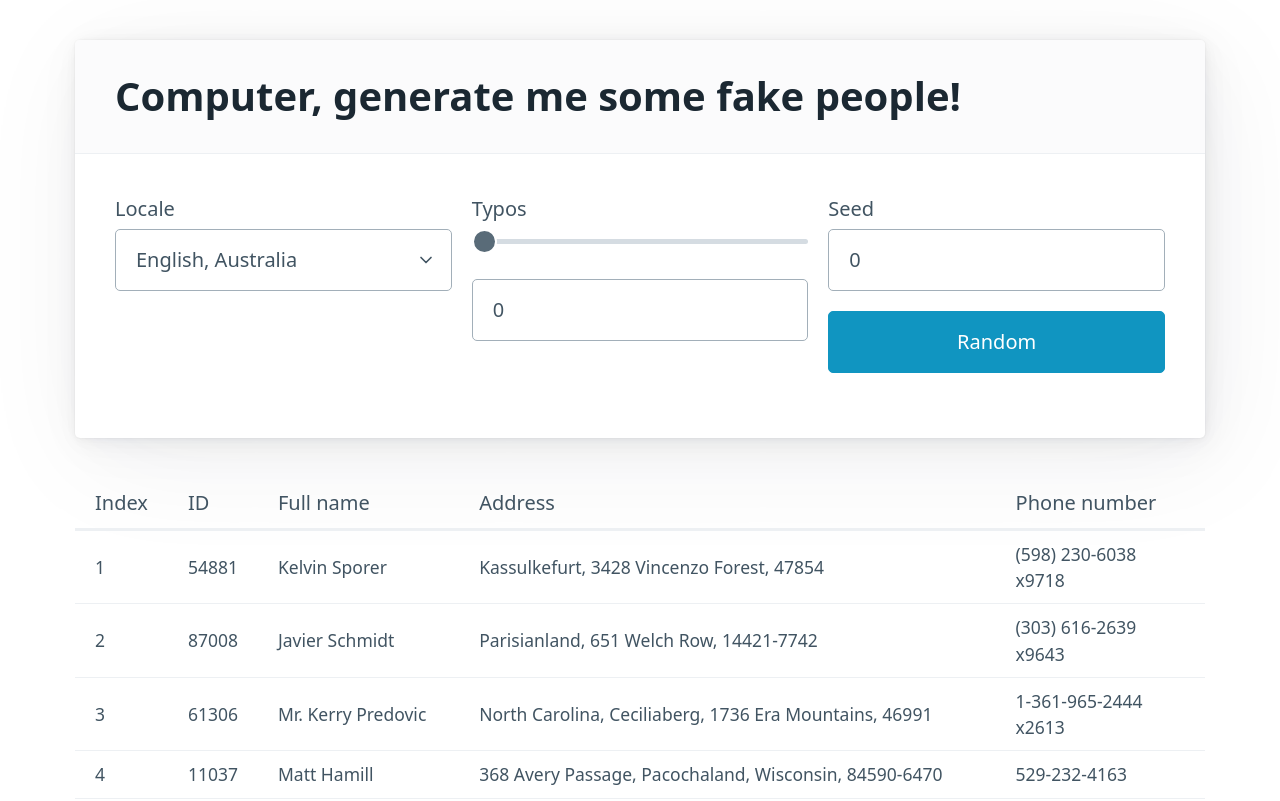
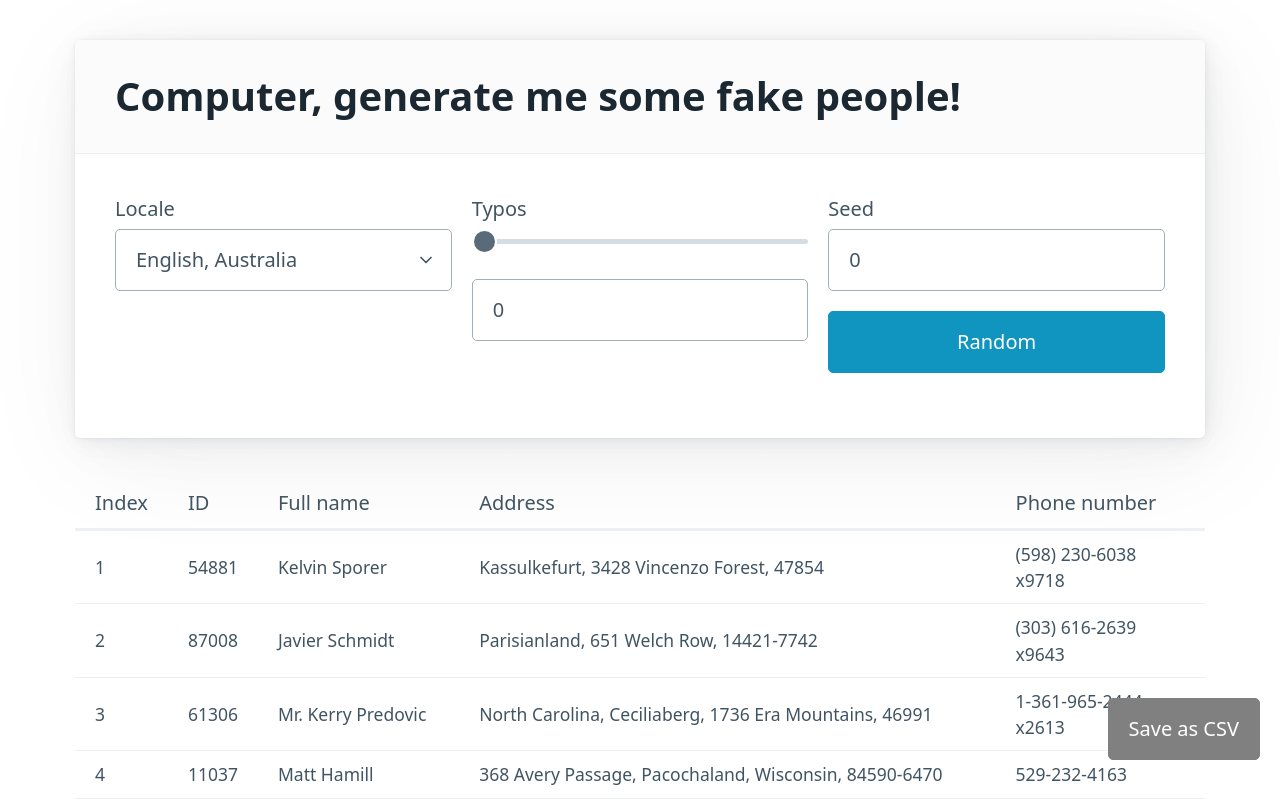
Before and after one commit to suhankins/itransition_task5, a React (Vite) app: page / in a window 1280 px wide. Shown: the top 801 px of the page. Built offline with nearby package versions, Linux system fonts and the light colour scheme.

Commit message:
added save to csv

```diff
--- /dev/null
+++ b/src/Modal.tsx
@@ -0,0 +1,29 @@
+import { useState } from 'react';
+
+type modalParams = {
+    string: string;
+};
+export function Modal({ string }: modalParams) {
+    const [open, setOpen] = useState(false);
+    return (
+        <>
+            <dialog open={open}>
+                <article>
+                    <a
+                        href="#close"
+                        aria-label="Close"
+                        onClick={() => setOpen(!open)}
+                        className="close"></a>
+                    <h3>Here's your table as CSV</h3>
+                    <textarea value={string}></textarea>
+                    <button onClick={() => navigator.clipboard.writeText(string)}>
+                        Copy to clipboard
+                    </button>
+                </article>
+            </dialog>
+            <button onClick={() => setOpen(!open)} className="saveasCSV">
+                Save as CSV
+            </button>
+        </>
+    );
+}
--- a/src/UserList.tsx
+++ b/src/UserList.tsx
@@ -1,7 +1,9 @@
 import { faker, UsableLocale } from '@faker-js/faker';
-import { useEffect, useState } from 'react';
+import { useState, useEffect } from 'react';
 import { generateAddress } from './AddressGenerator';
 import { addTypos } from './addTypos';
+import { formatToCSV } from './csvFormatter';
+import { Modal } from './Modal';
 import { Person } from './Person';
 import { useScrollPosition } from './useScrollPosition';
 
@@ -33,7 +35,7 @@ export function UserList({ locale, seed, typos }: UserListParameters) {
         }
         tempUserList.map((person) => {
             return addTypos(person, typos);
-        })
+        });
         setPeopleList(tempUserList);
     }
 
@@ -50,6 +52,7 @@ export function UserList({ locale, seed, typos }: UserListParameters) {
     useEffect(generatePeopleList, [locale, seed, typos]);
 
     return (
+        <>
             <table>
                 <thead>
                     <tr>
@@ -74,5 +77,7 @@ export function UserList({ locale, seed, typos }: UserListParameters) {
                     })}
                 </tbody>
             </table>
+            <Modal string={formatToCSV(peopleList)} />
+        </>
     );
 }
--- /dev/null
+++ b/src/csvFormatter.ts
@@ -0,0 +1,9 @@
+import { Person } from './Person';
+
+export function formatToCSV(personsList: Person[]) {
+    let result = `Index,ID,Full Name,Address,Phone\n`;
+    personsList.forEach((person, index) => {
+        result += `"${index+1}","${person.UUID}","${person.fullName}","${person.address}","${person.phone}"\n`;
+    });
+    return result;
+}
--- a/src/custom.css
+++ b/src/custom.css
@@ -5,3 +5,16 @@ h1 {
 td.short {
     width: min-content;
 }
+
+.saveasCSV {
+    position: fixed;
+    bottom: 1rem;
+    right: 1rem;
+    width: auto;
+    background-color: gray;
+    border-color: gray;
+}
+
+textarea {
+    width: 100%;
+}
```
Lines whose indentation alone changed are shown as unchanged.
